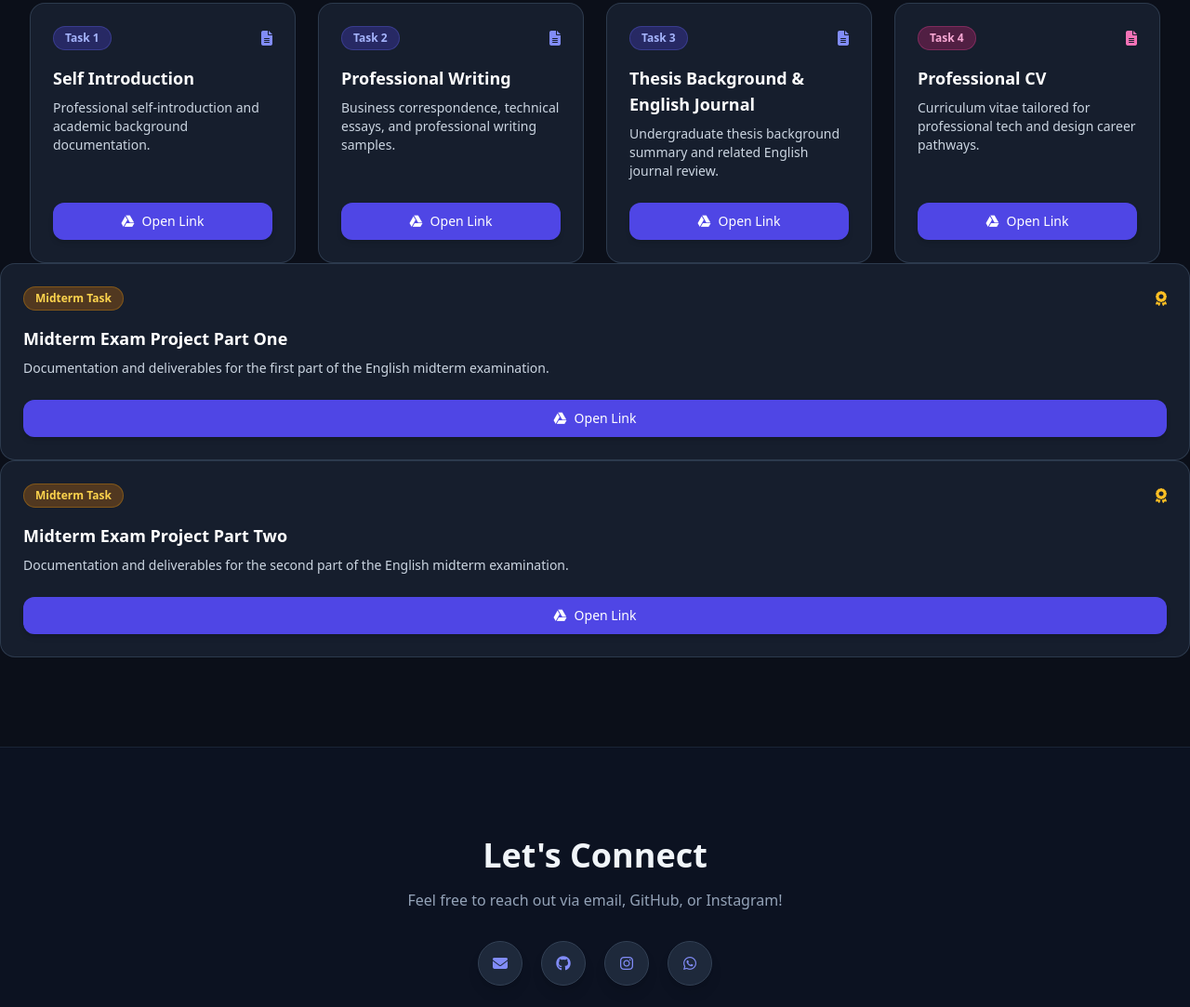
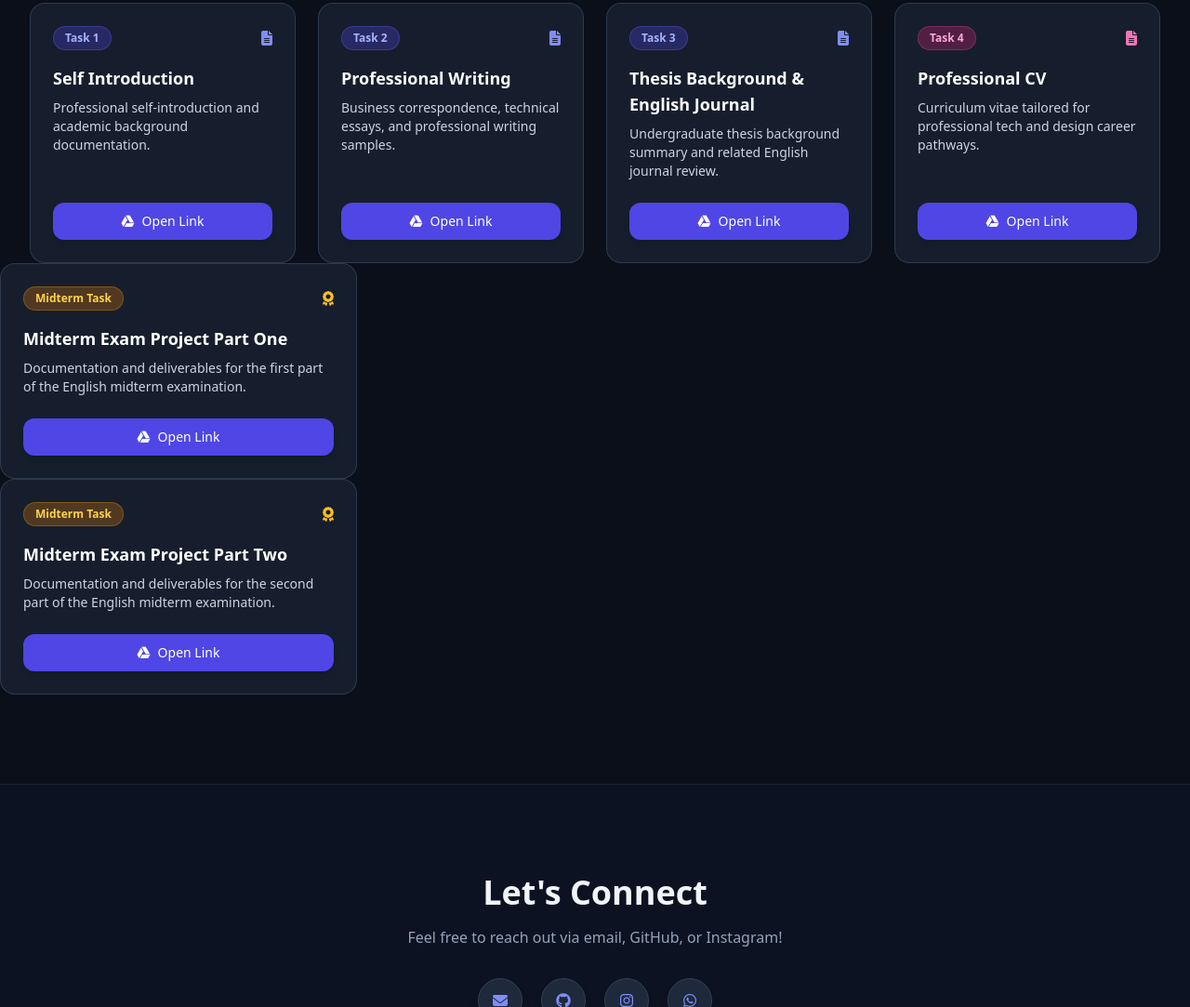
Before and after one commit to chcmlt/my-portfolio, a plain HTML site: page index.html in a window 1280 px wide. Shown: the part 4917-6000 px from the top of the page at 93% size. Drawn offline with nearby package versions, Linux system fonts and the light colour scheme.

Commit message:
Update index.html

```diff
--- a/index.html
+++ b/index.html
@@ -511,7 +511,7 @@
         </div>
 
         <!-- Midterm Task 1 -->
-                <div class="bg-slate-800/60 border border-slate-700/80 p-6 rounded-2xl flex flex-col justify-between hover:border-indigo-500 transition duration-300">
+                <div class="bg-slate-800/60 border border-slate-700/80 p-6 rounded-2xl flex flex-col justify-between hover:border-indigo-500 transition duration-300 w-full md:w-[calc(50%-12px)] lg:w-[calc(33.333%-16px)] max-w-sm">
                     <div>
                         <div class="flex justify-between items-center mb-4">
                             <span class="text-xs font-bold px-3 py-1 rounded-full bg-amber-600/30 text-amber-300 border border-amber-500/30">Midterm Task</span>
@@ -526,7 +526,7 @@
                 </div>
 
                 <!-- Midterm Task 2 -->
-                <div class="bg-slate-800/60 border border-slate-700/80 p-6 rounded-2xl flex flex-col justify-between hover:border-indigo-500 transition duration-300">
+                <div class="bg-slate-800/60 border border-slate-700/80 p-6 rounded-2xl flex flex-col justify-between hover:border-indigo-500 transition duration-300 w-full md:w-[calc(50%-12px)] lg:w-[calc(33.333%-16px)] max-w-sm">
                     <div>
                         <div class="flex justify-between items-center mb-4">
                             <span class="text-xs font-bold px-3 py-1 rounded-full bg-amber-600/30 text-amber-300 border border-amber-500/30">Midterm Task</span>
@@ -541,7 +541,6 @@
                 </div>
             </div>
         </div>
-    </section>
     </section>
 
     <!-- Contact Section -->
```
